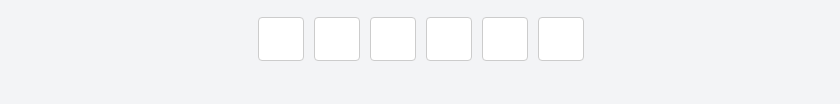
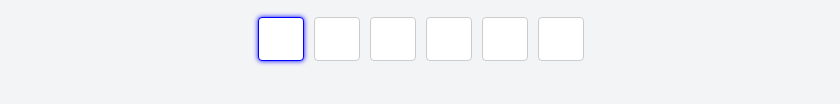
Before and after one commit to acciojob/OTP-Gulvaiz, a website: page main.html in a window 1280 px wide. Shown: the part 412-516 px from the top of the page, without its empty margins (219-1059 px from the left). Drawn offline with Linux system fonts and the light colour scheme.

Commit message:
created a submission

```diff
--- a/main.html
+++ b/main.html
@@ -13,7 +13,7 @@
       <p id="verification_subtext">We emailed you the six digit code to acciojob@email.com Enter the code below to confirm your email address</p>
     </header>
     <div class="code-container">
-      <input type="text" maxlength="1" class="code" id="code-1" aria-label="OTP digit 1">
+      <input type="text" maxlength="1" class="code focused" id="code-1" aria-label="OTP digit 1">
       <input type="text" maxlength="1" class="code" id="code-2" aria-label="OTP digit 2">
       <input type="text" maxlength="1" class="code" id="code-3" aria-label="OTP digit 3">
       <input type="text" maxlength="1" class="code" id="code-4" aria-label="OTP digit 4">
```
